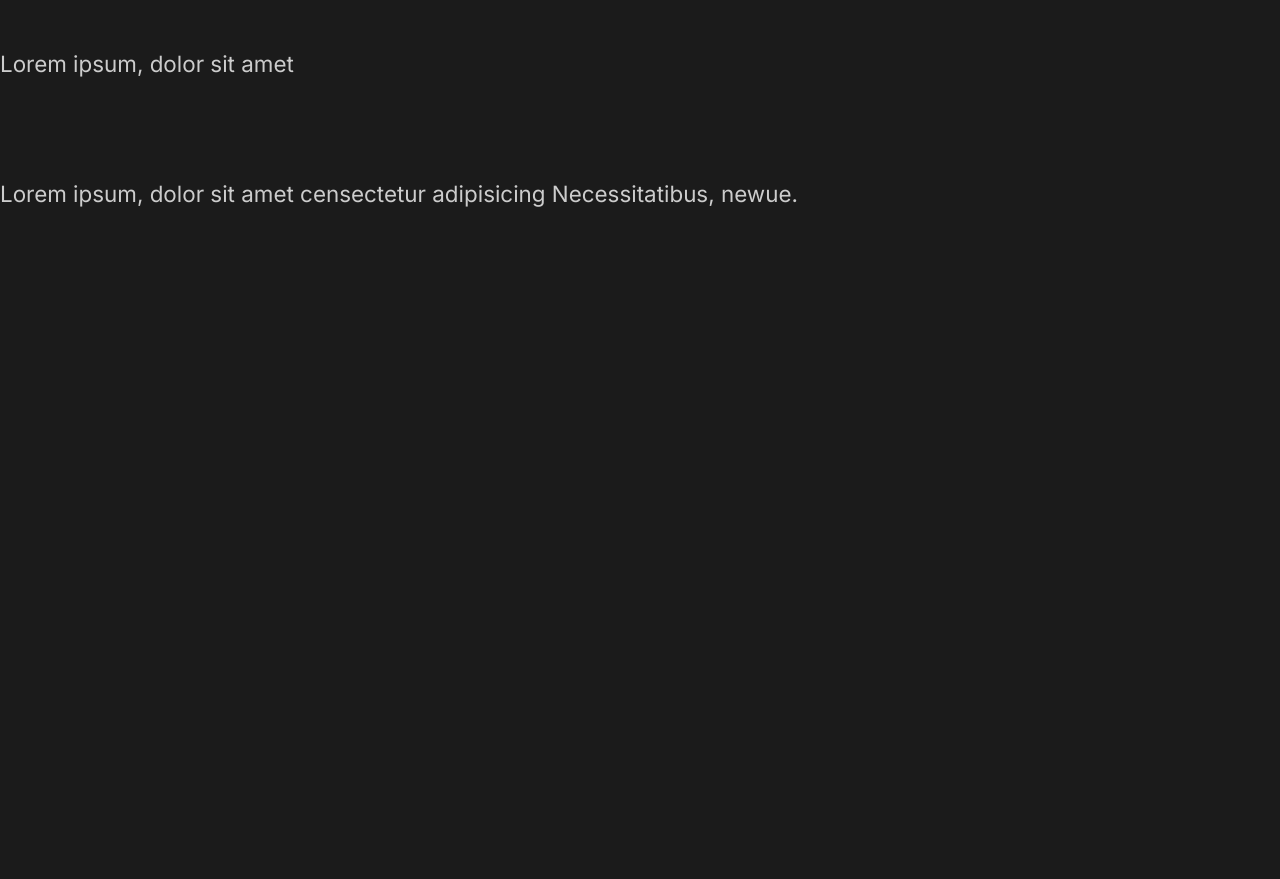
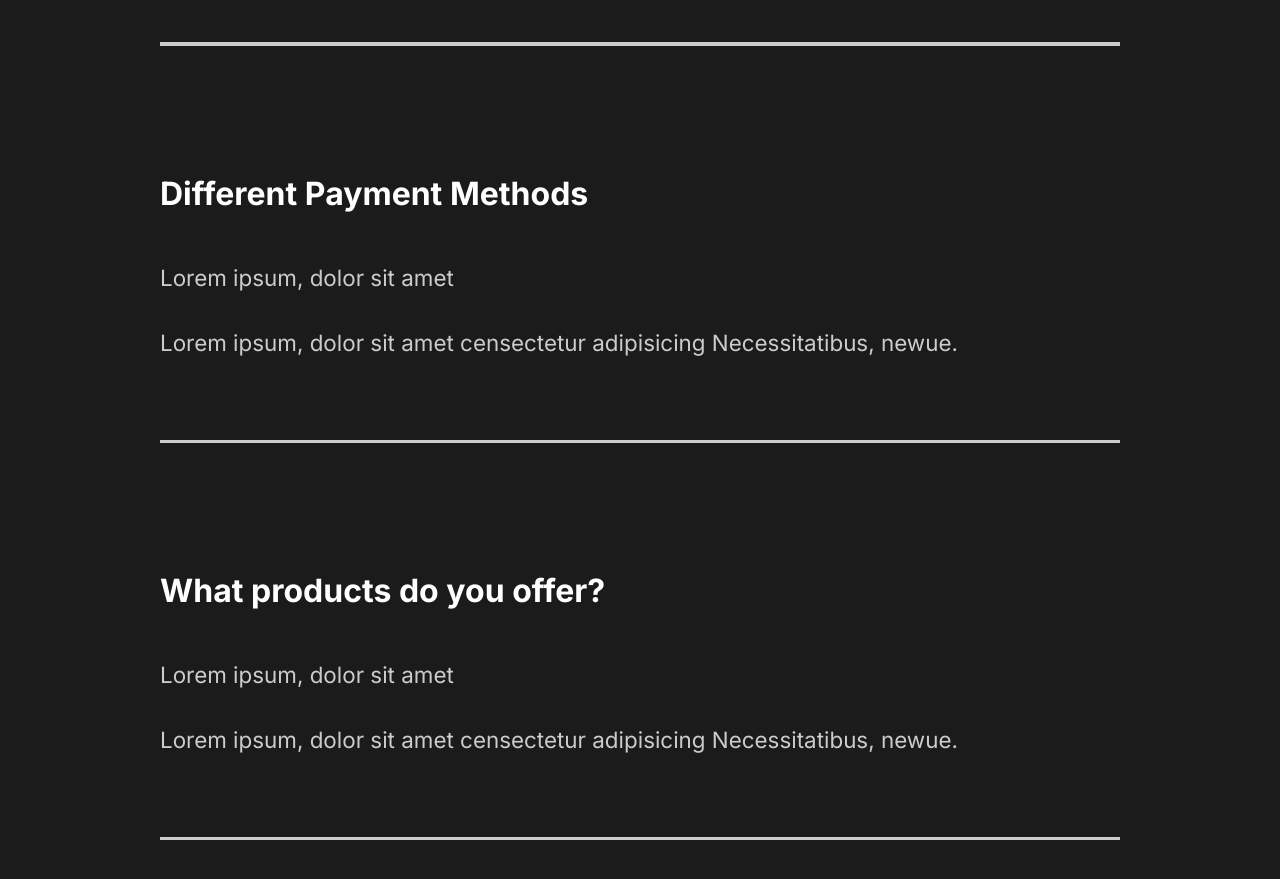
Before and after one commit to KrenarMuzaqi/capture-project, a React (Create React App) app: page / in a window 1280 px wide. Shown: the part 3006-3885 px from the top of the page. Before the commit the page ends 3265 px from the top, so only its background shows below. Built offline with nearby package versions, Linux system fonts and the light colour scheme.

Commit message:
Faq Section styled

```diff
--- a/src/components/FaqSection.js
+++ b/src/components/FaqSection.js
@@ -1,8 +1,12 @@
 import React from "react";
+
+import styled from "styled-components";
+
+import { About } from "../styles";
 
 const FaqSection = () => {
   return (
-    <div className="faq">
+    <Faq>
       <h2>
         Any Questions <span>FAQ</span>
       </h2>
@@ -17,6 +21,7 @@
             newue.
           </p>
         </div>
+        <div className="faq-line"></div>
       </div>
       <div className="question">
         <h4>Daily Schedule</h4>
@@ -28,6 +33,7 @@
             newue.
           </p>
         </div>
+        <div className="faq-line"></div>
       </div>
       <div className="question">
         <h4>Different Payment Methods</h4>
@@ -39,6 +45,7 @@
             newue.
           </p>
         </div>
+        <div className="faq-line"></div>
       </div>
       <div className="question">
         <h4>What products do you offer?</h4>
@@ -50,9 +57,43 @@
             newue.
           </p>
         </div>
+        <div className="faq-line"></div>
       </div>
-    </div>
+    </Faq>
   );
 };
 
+const Faq = styled(About)`
+  display: block;
+
+  span {
+    display: block;
+  }
+
+  h2 {
+    padding-bottom: 2rem;
+    font-weight: lighter;
+  }
+
+  .question {
+    padding: 3rem 0;
+    cursor: pointer;
+  }
+
+  .answer {
+    padding: 2rem 0;
+
+    p {
+      padding: 1rem 0;
+    }
+  }
+
+  .faq-line {
+    background-color: #ccc;
+    height: 0.2rem;
+    margin: 2rem 0rem;
+    width: 100%;
+  }
+`;
+
 export default FaqSection;
--- a/src/components/GlobalStyle.js
+++ b/src/components/GlobalStyle.js
@@ -40,6 +40,7 @@
     }
     h4{
       font-weight: bold;
+      font-size: 2rem;
     }
     span{
       font-weight: bold;
```
